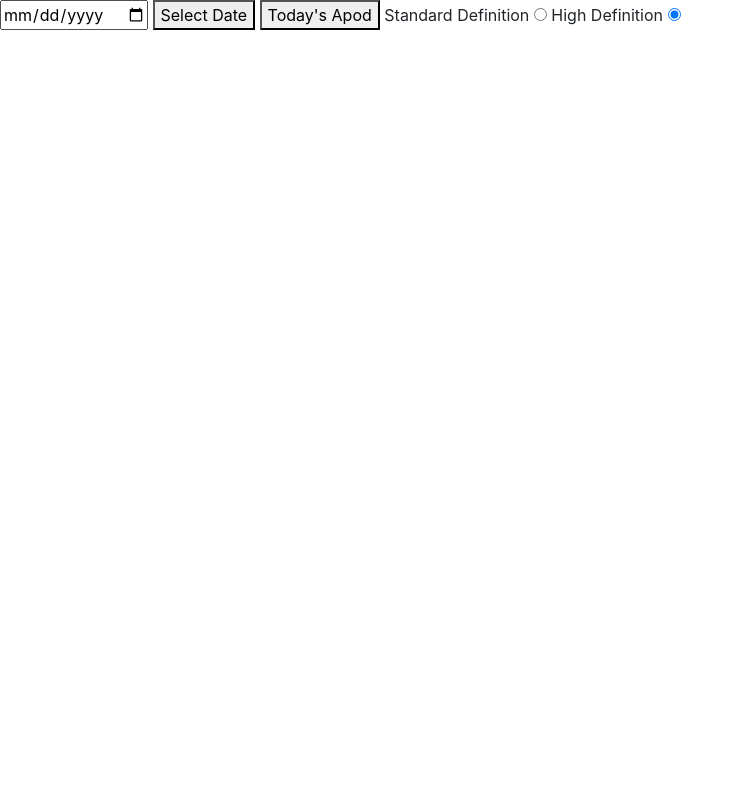
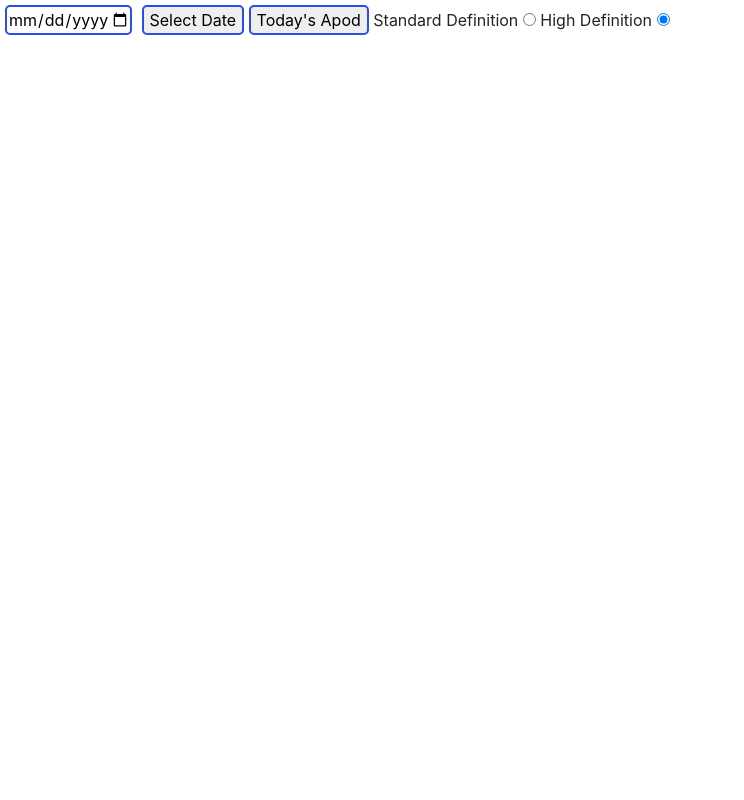
Before and after one commit to ParrotGaming/apod, a PHP site: page / in a window 1280 px wide. Shown: the whole page, without its empty margins (0-744 px from the left). Run offline with PHP 8.4, Linux system fonts and the light colour scheme.

Commit message:
working on css

```diff
--- a/CSS/styles.css
+++ b/CSS/styles.css
@@ -1,3 +1,7 @@
+:root{
+    --blue: #294fe6;
+}
+
 *{
     margin: 0;
     box-sizing: border-box;
@@ -99,6 +103,23 @@ iframe{
 
   .card {
       display: flex;
+      flex-direction: column;
       align-items: center;
       border: none;
   }
+
+  #date {
+      border-radius: 5px;
+      border: 2px solid var(--blue);
+      margin: 5px
+  }
+
+  #go, #today_btn{
+      color: black;
+      border: 2px var(--blue) solid;
+      border-radius: 5px;
+  }
+
+  #go:hover, #today_btn:hover{
+    color: var(--blue);
+}
--- a/index.js
+++ b/index.js
@@ -9,22 +9,9 @@ const res_btns = document.getElementsByName('res')
 
 var days = [];
 
-console.log(min_date);
+calandar.setAttribute('max', today_date());
 
-getData(10).catch(err => {
-    console.log(err)
-})
-
-
-date_btn.addEventListener('click', function(){
-    let date_val = calandar.value;
-    getData(date_val).catch(err =>{
-        console.log(err)
-    });
-
-})
-
-today_btn.addEventListener('click', function(){
+function today_date() {
     let today = new Date();
     let today_obj = new Date();
     let year = today_obj.getFullYear();
@@ -39,7 +26,46 @@ today_btn.addEventListener('click', function(){
         day = '0' + day;
     }
 
-    getData(`${year}-${month}-${day}`)
+    return `${year}-${month}-${day}`
+}
+
+console.log(min_date);
+
+getData(10).catch(err => {
+    console.log(err)
+})
+
+
+date_btn.addEventListener('click', function(){
+    let date_val = calandar.value;
+    if (date_val < min_date || date_val > new Date()){
+        console.log("out of range!!")
+    } else {
+        getData(date_val).catch(err =>{
+            console.log(err)
+        });
+    }
+
+})
+
+today_btn.addEventListener('click', function(){
+    // let today = new Date();
+    // let today_obj = new Date();
+    // let year = today_obj.getFullYear();
+    // let month = today_obj.getMonth()+ 1;
+    // let day = today_obj.getDate();
+    // console.log(month)
+    // if(month < 10){
+    //     month = '0' + month;
+    // }
+
+    // if (day < 10){
+    //     day = '0' + day;
+    // }
+
+
+
+    getData(today_date())
 })
 
 async function getData(arg){
```
